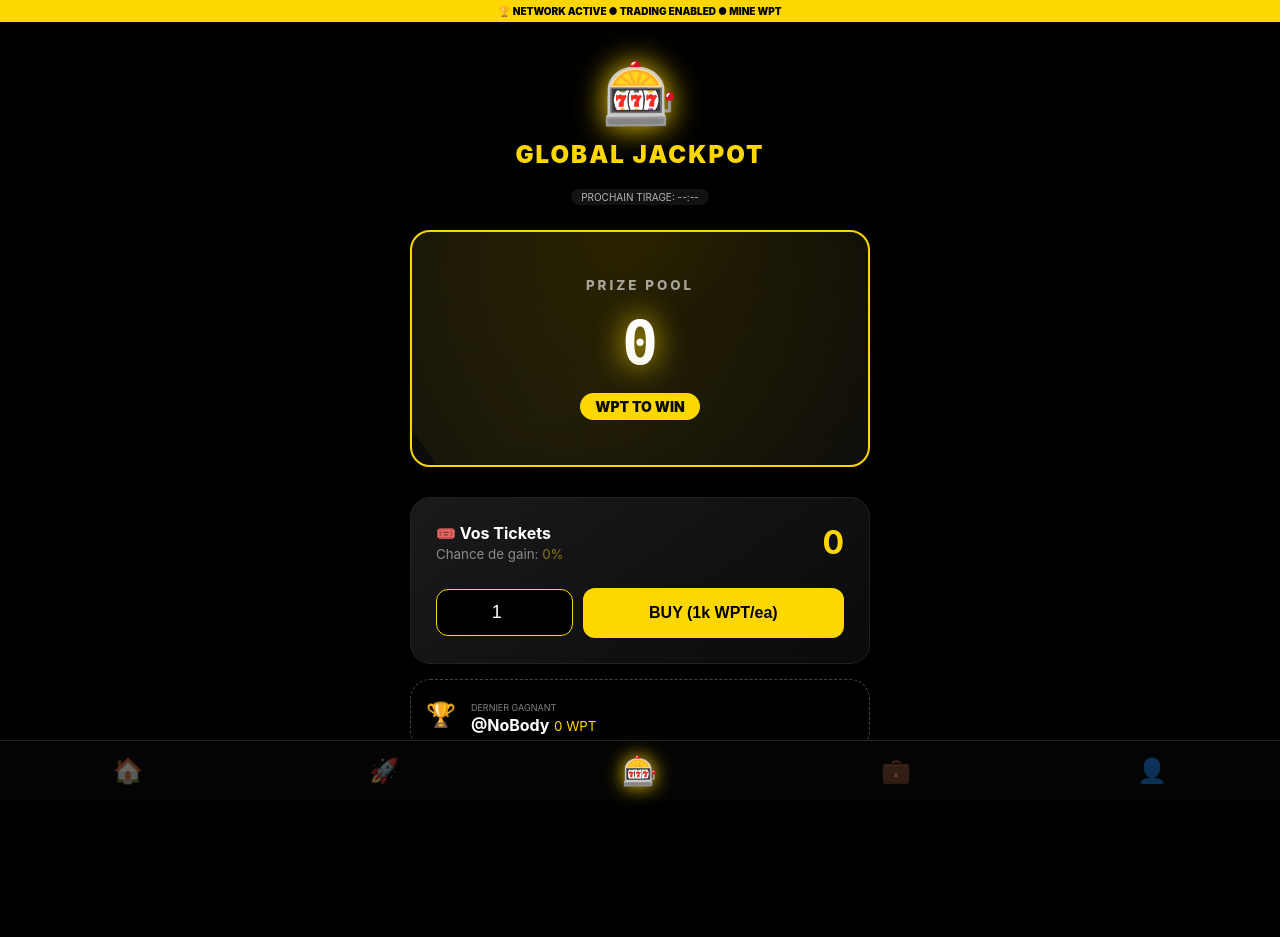
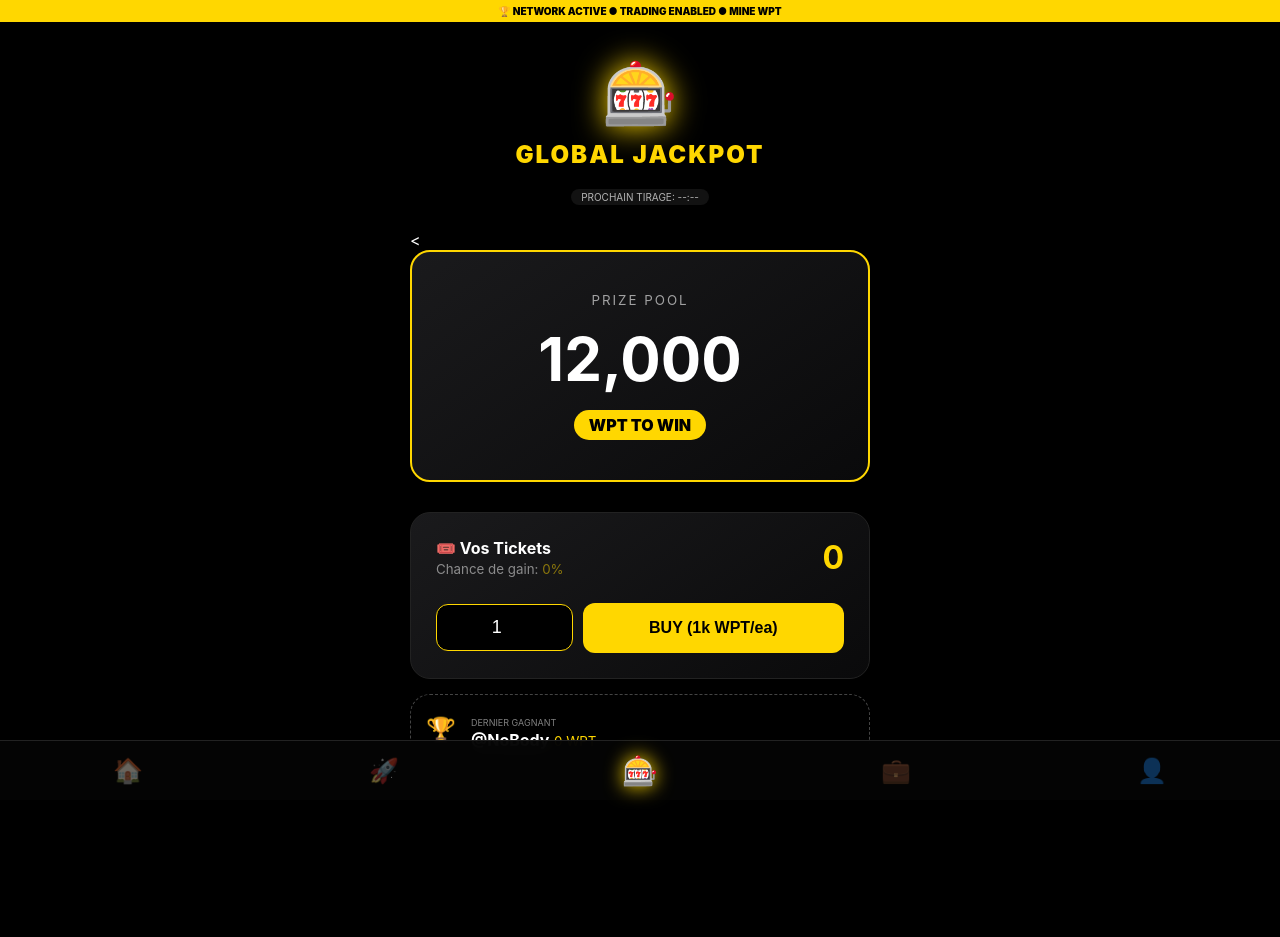
Before and after one commit to Agadoom/VEOS, a FastAPI app: page / in a window 1280 px wide, after a click that opens the changed part. Run offline with FastAPI, Linux system fonts and the light colour scheme; parts of the project's set-up code (start-up, migrations or seed data) failed here and were passed over; some libraries are stand-ins or nearby versions.

Commit message:
Update mine.html

```diff
--- a/templates/mine.html
+++ b/templates/mine.html
@@ -166,13 +166,12 @@
         </div>
     </div>
 
-    <div class="card" style="flex-direction:column; text-align:center; padding:45px; border: 2px solid var(--gold); background: radial-gradient(circle at top, rgba(255,215,0,0.15) 0%, #0a0a0b 100%); position: relative; overflow: hidden;">
-        <div style="position: absolute; top: -50%; left: -50%; width: 200%; height: 200%; background: conic-gradient(from 0deg, transparent, rgba(255,215,0,0.05), transparent); animation: rotate 10s linear infinite; pointer-events: none;"></div>
+    <<div class="card" style="flex-direction:column; text-align:center; padding:40px; border: 2px solid var(--gold);">
+    <small style="text-transform: uppercase; letter-spacing: 2px; opacity: 0.6;">PRIZE POOL</small>
+    <h1 id="jackpot-amount" style="font-size: 60px; margin: 15px 0; color: white;">12,000</h1>
+    <div style="background: var(--gold); color: black; padding: 5px 15px; border-radius: 20px; font-weight: 900;">WPT TO WIN</div>
+</div>
 
-        <small style="text-transform: uppercase; letter-spacing: 3px; opacity: 0.6; font-weight: 800;">PRIZE POOL</small>
-        <h1 id="jackpot-amount" style="font-size: 60px; margin: 15px 0; font-family: 'monospace'; color: white; text-shadow: 0 0 30px var(--gold);">0</h1>
-        <div style="background: var(--gold); color: black; padding: 5px 15px; border-radius: 20px; font-weight: 900; font-size: 14px; display: inline-block;">WPT TO WIN</div>
-    </div>
 
     <div style="margin-top: 30px;">
         <div class="card" style="flex-direction:column; padding: 25px; gap: 15px; border-color: #222;">
```
